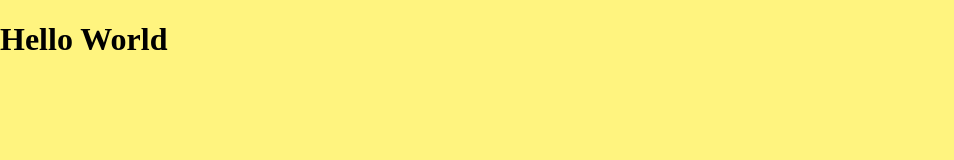
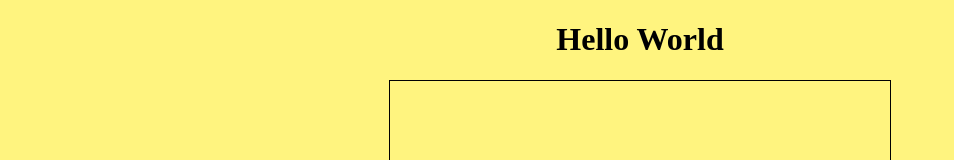
Before and after one commit to guyindepurker/Meme-Generator, a plain HTML site: page index.html in a window 1280 px wide. Shown: the top 160 px of the page, without its empty margins (0-954 px from the left). Drawn offline with Linux system fonts and the light colour scheme.

Commit message:
crate basic service and canvas w,h

```diff
--- a/css/style.css
+++ b/css/style.css
@@ -1,4 +1,14 @@
+*{
+    box-sizing: border-box;
+}
 body{
     background-color: rgb(255, 244, 127);
     margin: 0;
+    text-align: center;
 }
+.canvas-container{
+    margin:0 auto;
+}
+#canvas-meme{
+    border: 1px solid black;
+}
--- a/index.html
+++ b/index.html
@@ -8,6 +8,10 @@
 </head>
 <body>
     <h1>Hello World</h1>
-    <script src="js/controller.js"></script>
+    <div class="canvas-container">
+        <canvas id="canvas-meme" height="500" width="500"></canvas>
+    </div>
+    <script src="js/meme-service.js"></script>
+    <script src="js/meme-controller.js"></script>
 </body>
 </html>
--- /dev/null
+++ b/js/meme-service.js
@@ -0,0 +1,14 @@
+var gKeywords = {'happy':12,'funny':1};
+
+var gImgs = [{id:1,url:'imgs/meme-imgs/1.jpg',keywords:['happy']}];
+
+var gMeme = {
+    selectedImgId:1,
+    selectedLineIdx:0,
+    line:[{
+        txt:'I never eat Falafel',
+        size:20,
+        align:'left',
+        color:'red'
+    }]
+};
```
Also changed, not shown: js/meme-controller.js (renamed from js/controller.js).
